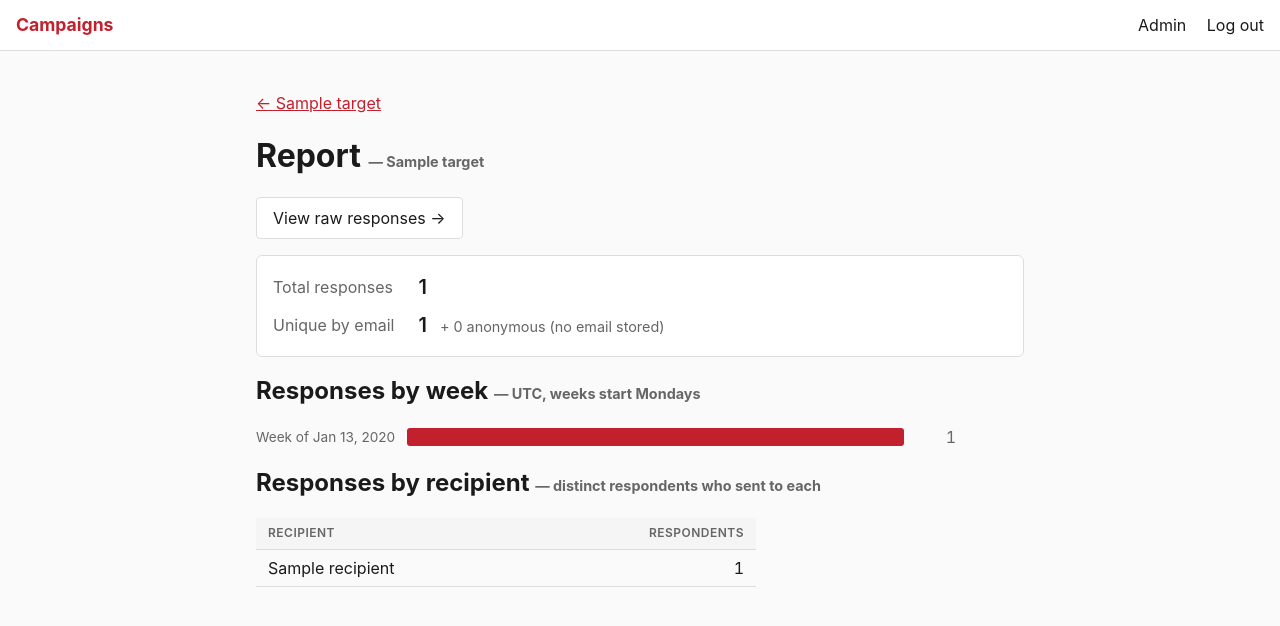
After one commit to dprodger/lexington_alarm, a Flask app: page /admin/targets/1/report in a window 1280 px wide. The commit adds this page. Shown: the top 626 px of the page. Run offline with Flask 3, Linux system fonts and the light colour scheme; the visitor is signed in with stand-in values (Sample User, id 1); tables that the repository leaves empty hold one stand-in row (values such as "Sample post").

Commit message:
Add per-target report page with weekly trend and per-recipient counts
New admin view at /admin/targets/<id>/report, linked from the target
edit page via a "View report" button.

Shows three rollups for the target:
  - Totals: total respondents; unique-by-email (non-blank dedup) plus
    a separate count of anonymous rows (storage consent declined, email
    redacted to blank). Both surfaced side-by-side so the anonymous
    chunk is visible without being lumped into the unique-email count.
  - Responses by week: continuous Mon-Sun UTC buckets from the first
    response to the most recent, rendered as horizontal CSS bars scaled
    to the busiest week. Bucketing is done in Python so the same code
    works against SQLite (dev) and Postgres (prod).
  - Responses by recipient: distinct respondents who sent at least one
    action to each recipient. Counting distinct respondents rather than
    raw RespondentAction rows keeps the number from inflating with
    artifact count when a recipient has multiple artifacts.

Smoke-tested end-to-end against an in-memory SQLite with synthetic
data: route returns 200, all three rollups compute correctly.

Co-Authored-By: Claude Opus 4.7 (1M context) <noreply@anthropic.com>

```diff
--- a/campaign_tooling/app/routes_admin.py
+++ b/campaign_tooling/app/routes_admin.py
@@ -8,6 +8,7 @@ TODO before this goes anywhere near production.
 from __future__ import annotations
 
 import re
+from datetime import date, datetime, timedelta
 from functools import wraps
 
 from flask import (
@@ -304,6 +305,91 @@ def target_respondents(target_id: int):
         respondents=respondents,
         param_values=param_values,
         action_counts=action_counts,
+    )
+
+
+def _weekly_buckets(timestamps: list[datetime]) -> list[tuple[date, int]]:
+    """Bucket respondent `created_at` values into ISO weeks (Mon-Sun, UTC).
+
+    Returns ``[(week_start_date, count), ...]`` oldest first, with empty
+    weeks filled in between the first and last so the chart shows a
+    continuous timeline. Bucketing is done in Python rather than SQL so
+    the same code works against SQLite (dev) and Postgres (prod).
+    """
+    if not timestamps:
+        return []
+
+    def week_start(dt: datetime) -> date:
+        d = dt.date()
+        return d - timedelta(days=d.weekday())  # Monday
+
+    counts: dict[date, int] = {}
+    for ts in timestamps:
+        ws = week_start(ts)
+        counts[ws] = counts.get(ws, 0) + 1
+
+    first = week_start(timestamps[0])
+    last = week_start(timestamps[-1])
+    out: list[tuple[date, int]] = []
+    cur = first
+    while cur <= last:
+        out.append((cur, counts.get(cur, 0)))
+        cur += timedelta(days=7)
+    return out
+
+
+@bp.route("/targets/<int:target_id>/report")
+@_require_admin
+def target_report(target_id: int):
+    target = db.session.get(Target, target_id) or abort(404)
+
+    total = db.session.scalar(
+        db.select(db.func.count(Respondent.id))
+        .where(Respondent.target_id == target_id)
+    ) or 0
+
+    unique_emails = db.session.scalar(
+        db.select(db.func.count(db.distinct(Respondent.email)))
+        .where(Respondent.target_id == target_id)
+        .where(Respondent.email != "")
+    ) or 0
+
+    anonymous = db.session.scalar(
+        db.select(db.func.count(Respondent.id))
+        .where(Respondent.target_id == target_id)
+        .where(Respondent.email == "")
+    ) or 0
+
+    created_ats = db.session.scalars(
+        db.select(Respondent.created_at)
+        .where(Respondent.target_id == target_id)
+        .order_by(Respondent.created_at.asc())
+    ).all()
+    weekly = _weekly_buckets(list(created_ats))
+
+    # Per-recipient distinct-respondent counts. A "Send All" click produces
+    # one RespondentAction per (recipient × artifact); collapsing to
+    # distinct respondents gives a cleaner "how many people wrote to this
+    # recipient" number that doesn't inflate with artifact count.
+    rows = db.session.execute(
+        db.select(
+            RespondentAction.recipient_id,
+            db.func.count(db.distinct(RespondentAction.respondent_id)),
+        )
+        .where(RespondentAction.target_id == target_id)
+        .group_by(RespondentAction.recipient_id)
+    ).all()
+    by_recipient: dict[int, int] = {rid: cnt for rid, cnt in rows}
+
+    return render_template(
+        "admin/target_report.html",
+        campaign=target.campaign,
+        target=target,
+        total=total,
+        unique_emails=unique_emails,
+        anonymous=anonymous,
+        weekly=weekly,
+        by_recipient=by_recipient,
     )
 
 
--- a/campaign_tooling/app/static/style.css
+++ b/campaign_tooling/app/static/style.css
@@ -378,6 +378,74 @@ details[open] > summary > .edit-hint { display: none; }
 .respondents-table .bool { text-align: center; }
 .respondents-table .nowrap { white-space: nowrap; }
 
+/* Target report — summary stats, weekly bar chart, per-recipient table. */
+.report-stats {
+  display: grid;
+  grid-template-columns: max-content 1fr;
+  gap: 0.5rem 1.5rem;
+  margin: 0;
+}
+.report-stats dt { color: var(--muted); align-self: center; }
+.report-stats dd { margin: 0; font-size: 1.25rem; font-weight: 600; }
+.report-stats dd .muted { font-weight: 400; font-size: 0.9rem; margin-left: 0.5rem; }
+
+.weekly-chart {
+  display: grid;
+  grid-template-columns: max-content 1fr max-content;
+  gap: 0.35rem 0.75rem;
+  align-items: center;
+  margin-top: 0.5rem;
+  max-width: 700px;
+}
+.weekly-label {
+  color: var(--muted);
+  font-size: 0.85rem;
+  white-space: nowrap;
+}
+.weekly-bar-track {
+  background: #f0f0f0;
+  border-radius: 3px;
+  height: 1.1rem;
+  overflow: hidden;
+}
+.weekly-bar-fill {
+  background: var(--accent);
+  height: 100%;
+  min-width: 2px;
+}
+.weekly-count {
+  font-variant-numeric: tabular-nums;
+  text-align: right;
+  min-width: 2.5rem;
+  color: var(--muted);
+}
+
+table.recipient-counts {
+  border-collapse: collapse;
+  margin-top: 0.5rem;
+  width: 100%;
+  max-width: 500px;
+}
+table.recipient-counts th,
+table.recipient-counts td {
+  padding: 0.4rem 0.75rem;
+  border-bottom: 1px solid var(--border);
+  text-align: left;
+}
+table.recipient-counts th {
+  background: #f5f5f5;
+  font-weight: 600;
+  font-size: 0.75rem;
+  text-transform: uppercase;
+  letter-spacing: 0.04em;
+  color: var(--muted);
+}
+table.recipient-counts th.num,
+table.recipient-counts td.num {
+  text-align: right;
+  font-variant-numeric: tabular-nums;
+}
+
 /* Substituted-value highlight in rendered letter bodies and previews.
    Browser default is bright yellow; soften it for readability. */
 mark {
--- a/campaign_tooling/app/templates/admin/target_form.html
+++ b/campaign_tooling/app/templates/admin/target_form.html
@@ -83,6 +83,10 @@
 </p>
 
 <h1>Edit target <span class="muted">— in “{{ target.campaign.name }}”</span></h1>
+
+<p>
+  <a href="{{ url_for('admin.target_report', target_id=target.id) }}" class="button secondary">View report &rarr;</a>
+</p>
 
 <form method="post" class="card">
   <label>Name (e.g., "Massport Board", "Governor")
--- /dev/null
+++ b/campaign_tooling/app/templates/admin/target_report.html
@@ -0,0 +1,67 @@
+{% extends "base.html" %}
+{% block title %}Report · {{ target.name }} · {{ campaign.name }}{% endblock %}
+{% block content %}
+
+<p>
+  <a href="{{ url_for('admin.target_edit', target_id=target.id) }}">&larr; {{ target.name }}</a>
+</p>
+
+<h1>Report <span class="muted">— {{ target.name }}</span></h1>
+
+<p>
+  <a href="{{ url_for('admin.target_respondents', target_id=target.id) }}" class="button secondary">View raw responses &rarr;</a>
+</p>
+
+<div class="card">
+  <dl class="report-stats">
+    <dt>Total responses</dt>
+    <dd>{{ total }}</dd>
+    <dt>Unique by email</dt>
+    <dd>
+      {{ unique_emails }}
+      <span class="muted">+ {{ anonymous }} anonymous (no email stored)</span>
+    </dd>
+  </dl>
+</div>
+
+<h2>Responses by week <span class="muted">— UTC, weeks start Mondays</span></h2>
+{% if not weekly %}
+  <p class="muted">No responses yet.</p>
+{% else %}
+  {% set max_count = weekly|map(attribute=1)|max %}
+  <div class="weekly-chart">
+    {% for week_start, count in weekly %}
+      <div class="weekly-label">Week of {{ week_start.strftime('%b ') }}{{ week_start.day }}, {{ week_start.year }}</div>
+      <div class="weekly-bar-track">
+        {% if count %}
+          <div class="weekly-bar-fill" style="width: {{ (count / max_count * 100)|round(1) }}%"></div>
+        {% endif %}
+      </div>
+      <div class="weekly-count">{{ count }}</div>
+    {% endfor %}
+  </div>
+{% endif %}
+
+<h2>Responses by recipient <span class="muted">— distinct respondents who sent to each</span></h2>
+{% if not target.recipients %}
+  <p class="muted">No recipients defined for this target.</p>
+{% else %}
+  <table class="recipient-counts">
+    <thead>
+      <tr>
+        <th>Recipient</th>
+        <th class="num">Respondents</th>
+      </tr>
+    </thead>
+    <tbody>
+      {% for r in target.recipients %}
+        <tr>
+          <td>{{ r.formal_name }}</td>
+          <td class="num">{{ by_recipient.get(r.id, 0) }}</td>
+        </tr>
+      {% endfor %}
+    </tbody>
+  </table>
+{% endif %}
+
+{% endblock %}
```
